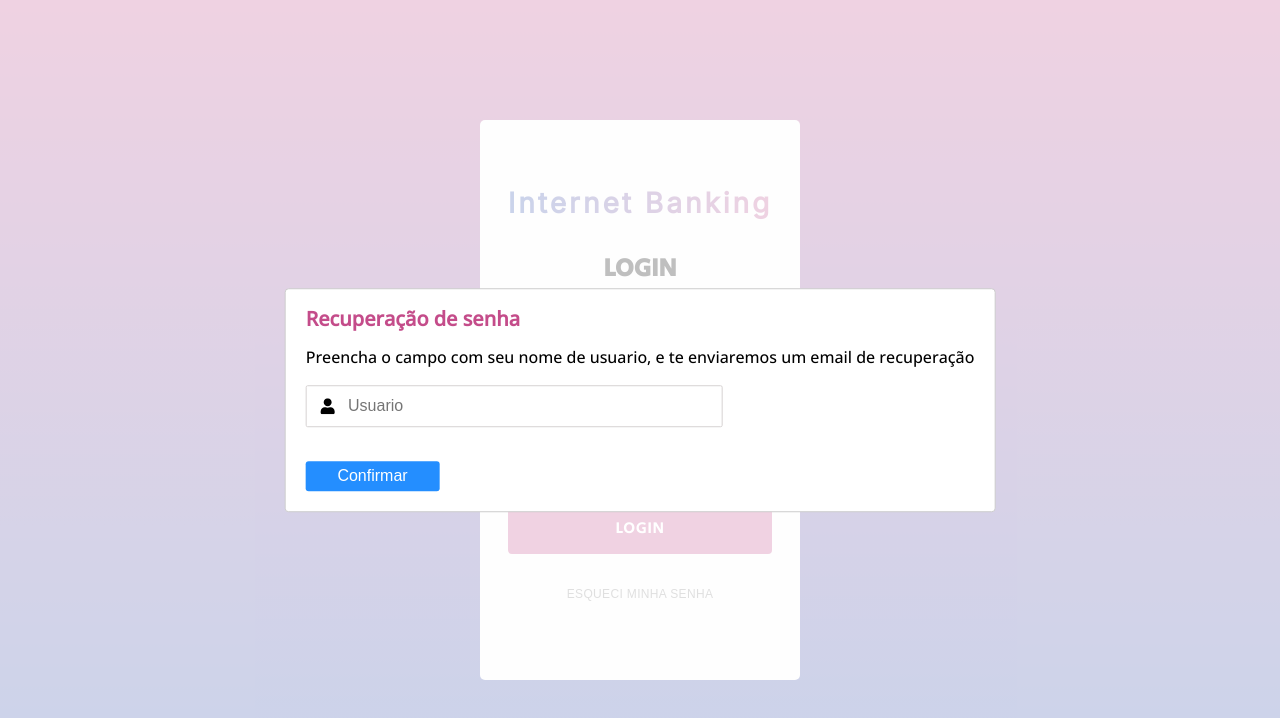
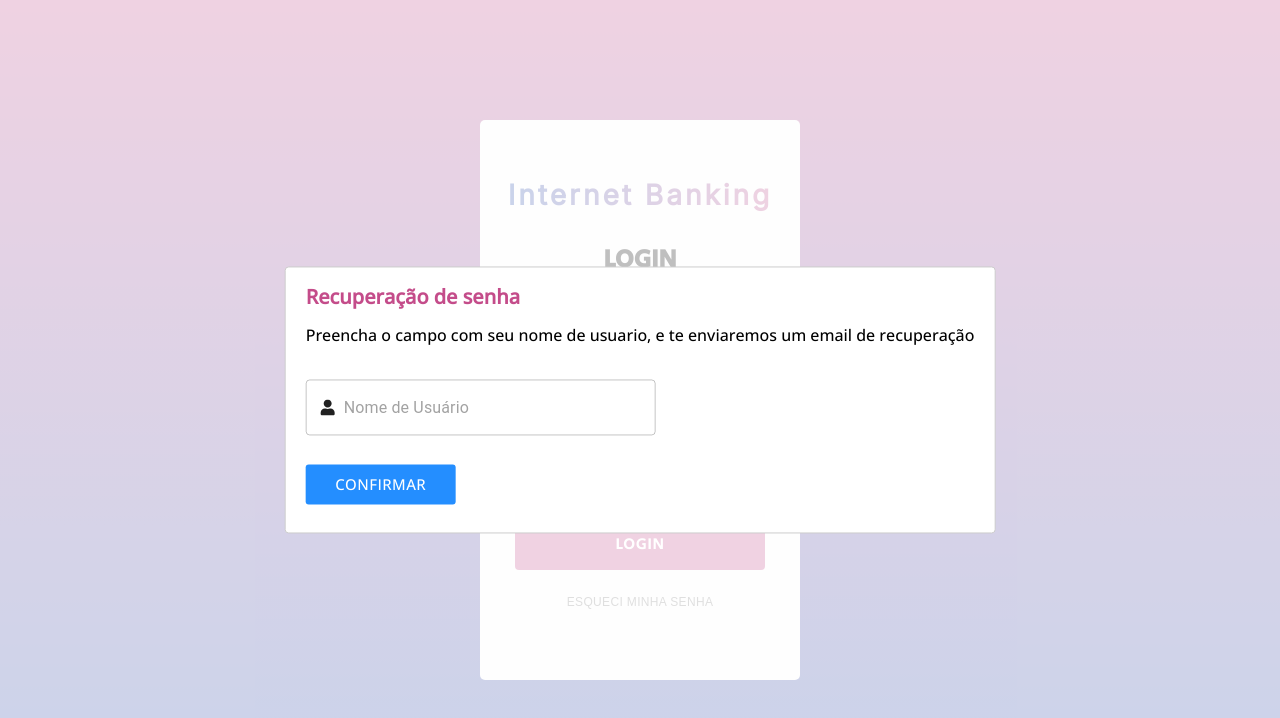
Before and after one commit to viniciusmartins1/react-internet-banking, a React (Create React App) app: page /login in a window 1280 px wide. Both pictures are taken after a click on the button "ESQUECI MINHA SENHA". Shown: the top 718 px of the page. Built offline with nearby package versions, Linux system fonts and the light colour scheme; a web font is replaced by a local one.

Commit message:
fix: login screen style bug fix

```diff
--- a/src/components/Forms/FormLogin.jsx
+++ b/src/components/Forms/FormLogin.jsx
@@ -1,7 +1,7 @@
 import React, { useEffect, useState } from "react";
 import { useFormik } from 'formik';
 import { toast } from "react-toastify";
-import { Checkbox, FormControlLabel, FormHelperText } from '@mui/material';
+import { Checkbox, FormControlLabel, FormHelperText } from '@material-ui/core';
 import { useHistory } from "react-router-dom";
 import { FaUser, FaEyeSlash, FaEye } from 'react-icons/fa';
 import Modal from "react-modal";
@@ -15,10 +15,11 @@ import { showLoading, hideLoading } from '../../redux/actions/AppActions'
 import { loginForgotPass, postLogin, loginFailed, loginSuccess } from '../../redux/actions/LoginActions';
 import { useDispatch, useSelector } from "react-redux";
 
-import IconButton from '@mui/material/IconButton';
-import OutlinedInput from '@mui/material/OutlinedInput';
-import InputAdornment from '@mui/material/InputAdornment';
-import FormControl from '@mui/material/FormControl';
+import IconButton from '@material-ui/core/IconButton';
+import OutlinedInput from '@material-ui/core/OutlinedInput';
+import InputAdornment from '@material-ui/core/InputAdornment';
+import FormControl from '@material-ui/core/FormControl';
+import Box from "@material-ui/core/Box"
 import { Button } from "@material-ui/core";
 
 
@@ -125,9 +126,12 @@ const FormLogin = () => {
 
   return (
     <>
-      <form  onSubmit={formik.handleSubmit}>
+      <form onSubmit={formik.handleSubmit}>
 
-        <FormControl sx={{ m: 1, width: '33ch' }} variant="outlined">
+        <Box sx={{
+          width: 250
+        }}>
+          <FormControl fullWidth margin="normal" variant="outlined">
 
             <OutlinedInput
               id="user"
@@ -143,7 +147,7 @@ const FormLogin = () => {
             ) : null}
           </FormControl>
 
-        <FormControl sx={{ m: 1, width: '33ch' }} variant="outlined">
+          <FormControl margin="normal" variant="outlined">
             <OutlinedInput
               id="password"
               type={values.showPassword ? 'text' : 'password'}
@@ -184,9 +188,10 @@ const FormLogin = () => {
             }
           />
 
-        <FormControl sx={{ m: 1, width: '33ch' }} variant="outlined">
+          <FormControl fullWidth variant="outlined">
             <Button style={customStyles.buttonLogin} type="submit">LOGIN</Button>
           </FormControl>
+        </Box>
 
       </form>
 
@@ -209,7 +214,31 @@ const FormLogin = () => {
         </Description>
 
         <form onSubmit={formikPass.handleSubmit}>
-          <ContainerUser>
+          <Box sx={{
+            width: 350,
+        }}>
+            <FormControl fullWidth margin="normal" variant="outlined">
+              <OutlinedInput
+                id="userName"
+                {...formikPass.getFieldProps('userName')}
+                error={formikPass.touched.userName && formikPass.errors.userName ? true : null}
+                startAdornment={
+                  <InputAdornment position="start">
+                    <FaUser />
+                  </InputAdornment>
+                }
+                placeholder="Nome de Usuário"
+              />
+              {formikPass.touched.userName && formikPass.errors.userName ? (
+                <FormHelperText>{formikPass.errors.userName}</FormHelperText>
+              ) : null}
+            </FormControl>
+
+            <FormControl fullWidth={false} margin="normal" variant="outlined">
+              <Button style={customStyles.buttonConfirmModal} type="submit">Confirmar</Button>
+            </FormControl>
+          </Box>
+          {/* <ContainerUser>
             <FaUser />
             <InputUser
               type="text"
@@ -221,9 +250,8 @@ const FormLogin = () => {
           </ContainerUser>
           {formikPass.touched.userName && formikPass.errors.userName ? (
             <WarningModal>{formikPass.errors.userName}</WarningModal>
-          ) : null}
+          ) : null} */}
 
-          <Confirm type="submit">Confirmar</Confirm>
         </form>
       </Modal>
     </>
--- a/src/components/Home/Content.jsx
+++ b/src/components/Home/Content.jsx
@@ -14,10 +14,12 @@ import { ImgUser, TitleUser } from "../../assets/styles/home/home";
 
 const customStyles = {
   balancePositive: {
-    background: "#32CD32"
+    background: "#32CD32",
+    borderLeft: "8px solid #32CD32"
   },
   balanceNegative: {
-    background: "#DC143C"
+    background: "#DC143C",
+    borderLeft: "8px solid #DC143C"
   }
 }
 
@@ -45,9 +47,9 @@ const Content = () => {
         <ImgUser src={perfilImg} alt="Imagem do Profile" />
         <TitleUser>Bem-vindo, <span>{userName}</span></TitleUser>
       </div>
-      <div className="grid-sidebar">
+      {/* <div className="grid-sidebar">
         <LateralMenu />
-      </div>
+      </div> */}
       <div className="grid-cards-main">
         <div className="card-balance" style={getModifier()}>
           <h4>Saldo</h4>
--- a/src/components/Home/LateralMenu.jsx
+++ b/src/components/Home/LateralMenu.jsx
@@ -1,5 +1,5 @@
 import React from "react";
-import { FaUserAlt, FaUserFriends , FaLandmark} from 'react-icons/fa';
+import { FaUserAlt, FaUserFriends , FaLandmark, FaUsers, FaUserTie} from 'react-icons/fa';
 import '../../assets/styles/home/home.css'
 import { Link } from "react-router-dom";
 
@@ -17,7 +17,7 @@ const LateralMenu = () => {
             <Link to='/perfil' style={{ textDecoration: "none"}}><span><i><FaUserAlt /></i>Perfil</span></Link>
           </li>
           <li>
-            <Link to='/cotitulares' style={{ textDecoration: "none"}}><span><i><FaUserFriends /></i>Co-Titulares</span></Link>
+            <Link to='/cotitulares' style={{ textDecoration: "none"}}><span><i><FaUserTie /></i>Co-Titulares</span></Link>
           </li>
         </ul>
       </div>
--- a/src/pages/Home.jsx
+++ b/src/pages/Home.jsx
@@ -1,11 +1,13 @@
 import React from "react";
 import Content from "../components/Home/Content";
 import Header from "../components/Home/Header";
+import LateralMenu from "../components/Home/LateralMenu";
 
 const Home = () => {
   return (
     <>
       <Header />
+      <LateralMenu />
       <Content />
     </>
   )
```
Lines whose indentation alone changed are shown as unchanged.
